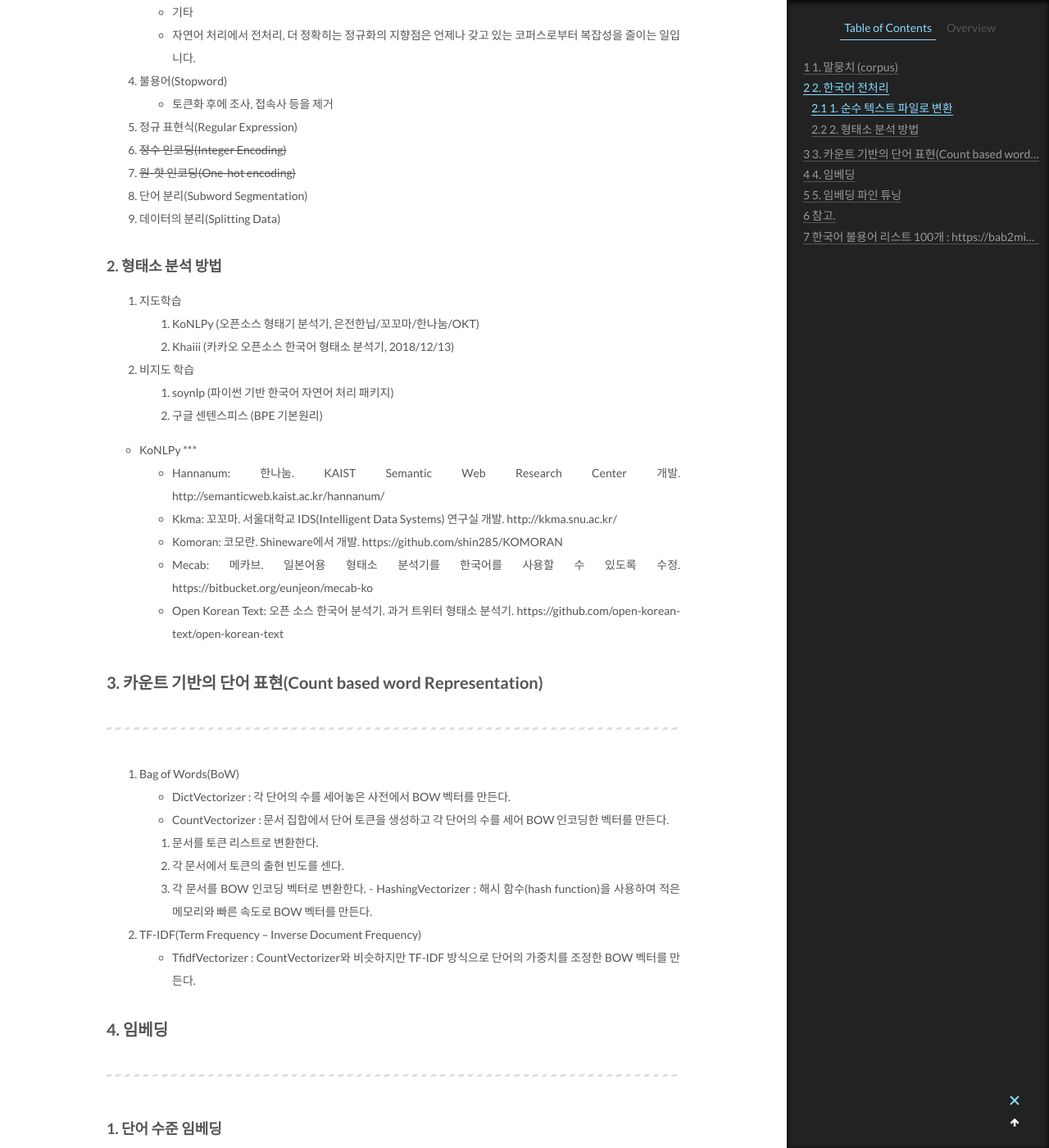
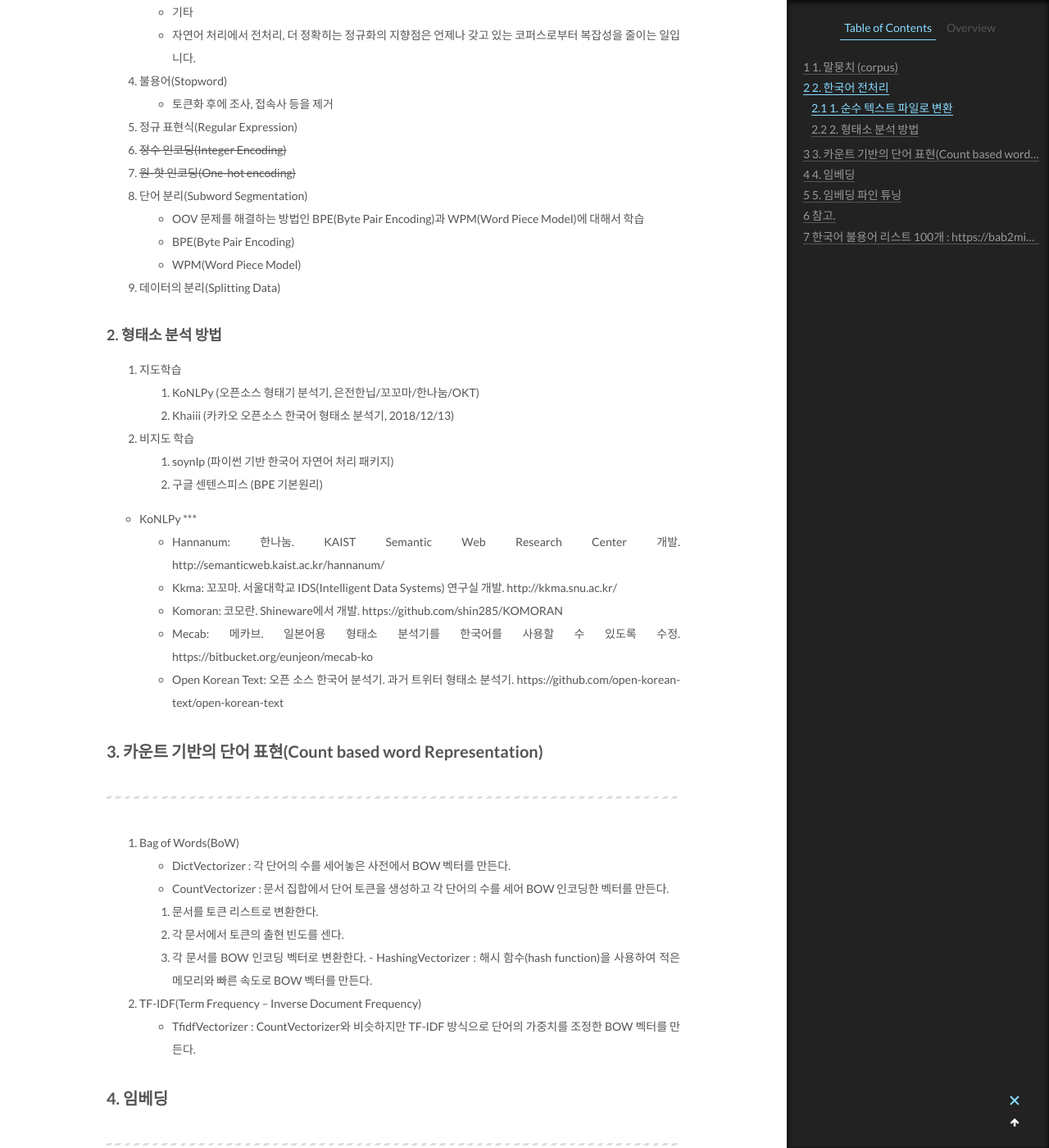
Before and after one commit to hansung-dev/hansung-dev.github.io, a Jekyll site: the page built from _posts/2019-12-24-NLP (Natural Language Processing).md, in a window 1280 px wide and 1400 px high, scrolled down 2204 px. Shown: the whole window at 82% size. Built offline with Jekyll 4.4.1, drawn with Linux system fonts in a browser that asks for light colours.

Commit message:
Update 2019-12-24-NLP (Natural Language Processing).md

```diff
--- a/_posts/2019-12-24-NLP (Natural Language Processing).md
+++ b/_posts/2019-12-24-NLP (Natural Language Processing).md
@@ -74,6 +74,9 @@ image:
 6. ~~정수 인코딩(Integer Encoding)~~
 7. ~~원-핫 인코딩(One-hot encoding)~~
 8. 단어 분리(Subword Segmentation)
+  - OOV 문제를 해결하는 방법인 BPE(Byte Pair Encoding)과 WPM(Word Piece Model)에 대해서 학습
+  - BPE(Byte Pair Encoding)
+  - WPM(Word Piece Model)
 9. 데이터의 분리(Splitting Data)
 
 ### 2. 형태소 분석 방법
```
